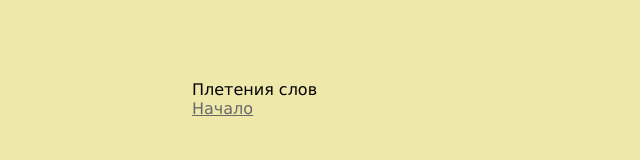
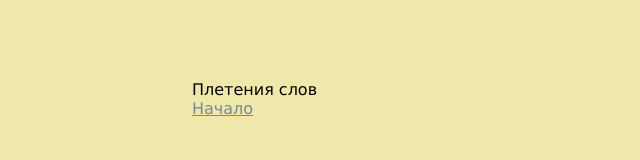
Before and after one commit to maorongtuzi/looming, a plain HTML site: page index.html in a window 1280 px wide. Shown: the full height of the page, 0-640 px from the left. Drawn offline with Linux system fonts and the light colour scheme.

Commit message:
changing link colours

```diff
--- a/pagestyle.css
+++ b/pagestyle.css
@@ -8,7 +8,7 @@ body {
      }
 
 a:link    {
-            color: dimgray;
+            color: lightslategray;
           }
 
 a:visited {
```
